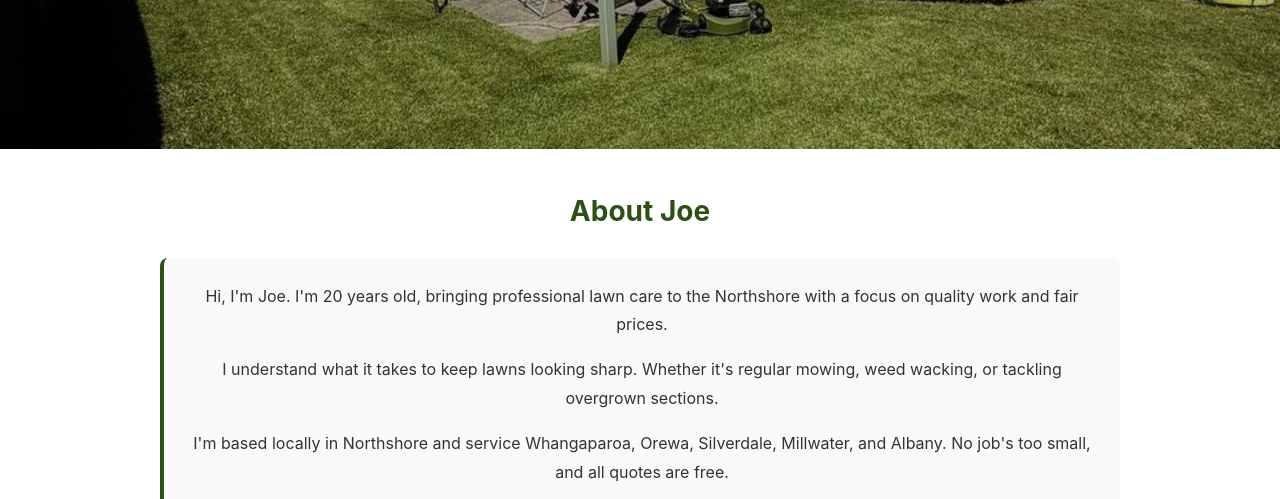
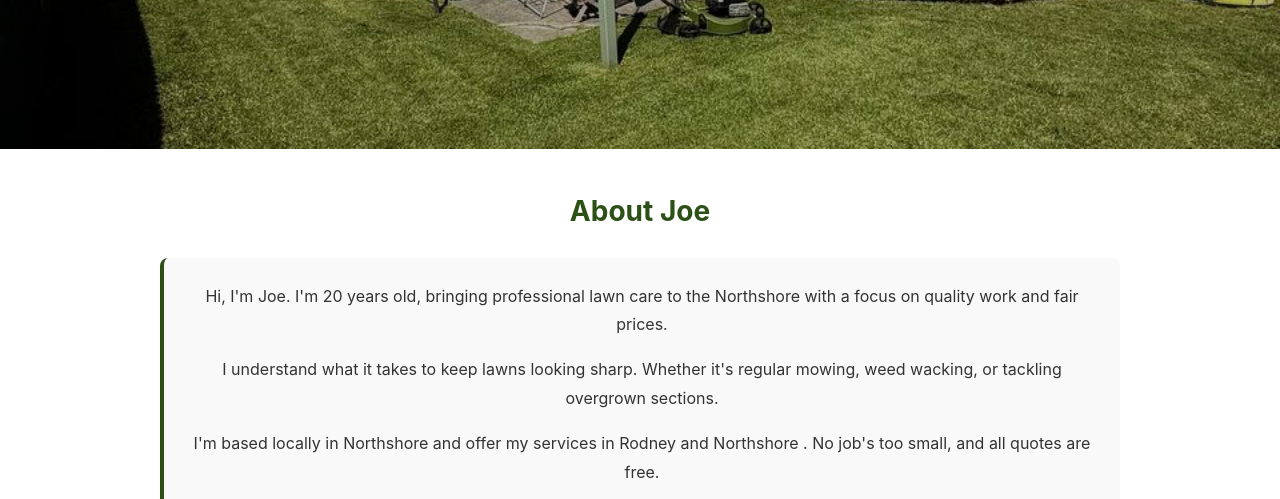
Before and after one commit to egirlluna08-lang/Joe-smowing, a plain HTML site: page index.html in a window 1280 px wide. Shown: the part 440-939 px from the top of the page. Drawn offline with Linux system fonts and the light colour scheme.

Commit message:
Update about section service area text

```diff
--- a/index.html
+++ b/index.html
@@ -310,7 +310,7 @@
             <div class="about-text">
                 <p>Hi, I'm Joe. I'm 20 years old, bringing professional lawn care to the Northshore with a focus on quality work and fair prices.</p>
                 <p style="margin-top: 16px;">I understand what it takes to keep lawns looking sharp. Whether it's regular mowing, weed wacking, or tackling overgrown sections.</p>
-                <p style="margin-top: 16px;">I'm based locally in Northshore and service Whangaparoa, Orewa, Silverdale, Millwater, and Albany. No job's too small, and all quotes are free.</p>
+                <p style="margin-top: 16px;">I'm based locally in Northshore and offer my services in Rodney and Northshore . No job's too small, and all quotes are free.</p>
                 <p style="margin-top: 16px;"><strong>Let's get your lawn looking great.</strong></p>
             </div>
         </section>
```
